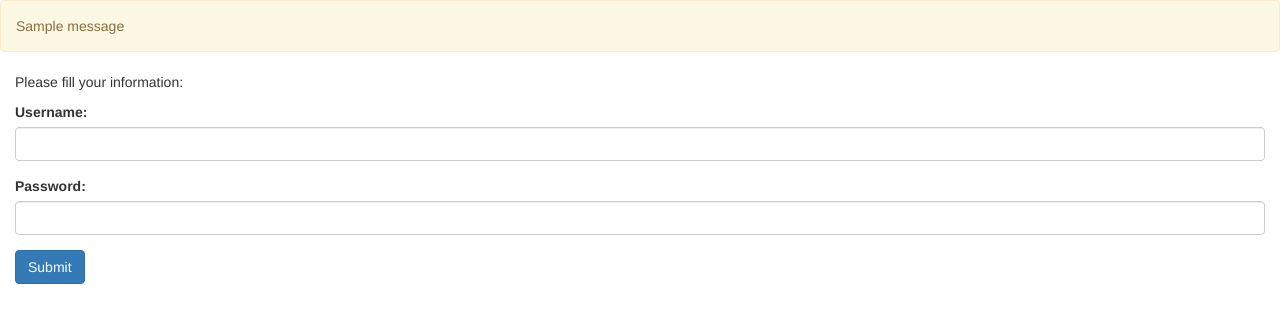
After one commit to arsm100/Instagram_clone, a Flask app: template templates/users/sign_in.html in a window 1280 px wide. The commit adds this page. Shown: the top 323 px of the page. Run offline with Flask 2, Linux system fonts and the light colour scheme; the template is opened without the code that fills it, so the values that code supplies are empty; tables that the repository leaves empty hold one stand-in row (values such as "Sample post"); one stand-in notice (Sample message) is shown; some libraries are stand-ins or nearby versions.

Commit message:
users can sign in
Signed-off-by: Ahmed Ramzi <ahmedramzy160@yahoo.com>

```diff
--- a/app.py
+++ b/app.py
@@ -8,7 +8,8 @@ from flask_login import login_manager, LoginManager
 @app.route("/")
 def home():
     user_full_name = request.args.get('user_full_name')
-    return render_template('home.html', user_full_name=user_full_name)
+    signed_in = request.args.get('signed_in')
+    return render_template('home.html', signed_in=signed_in, user_full_name=user_full_name)
 
 
 @app.route("/users/new")
@@ -38,8 +39,30 @@ def index():
 
 @app.route("/users/<id>", methods=["GET"])
 def show(id):
-    puppy = Puppy.query.get(id)
-    return render_template('puppies/show.html', puppy=puppy)
+    user = User.query.get(id)
+    return render_template('users/show.html', user=user)
+
+
+@app.route("/users/sign_in")
+def sign_in():
+    return render_template('users/sign_in.html')
+
+
+@app.route("/users/sign_in", methods=["POST"])
+def authenticate():
+    username = request.form.get('username')
+    password = request.form.get('password')
+    user = User.query.filter_by(username=username)
+    try:
+        if user.all()[0].password == password:
+            flash('Welcome to Instgram Clone!', 'info')
+            return redirect(url_for('home', signed_in=True, user_full_name=user.all()[0].full_name))
+        else:
+            flash('Wrong Password!', 'Warning')
+            return redirect(url_for('home', signed_in=False))
+    except IndexError:
+        flash('User doesn\'t exist!', 'Warning')
+        return redirect(url_for('home', signed_in=False))
 
 
 @app.route("/puppies/<id>/edit", methods=["GET"])
--- a/database.py
+++ b/database.py
@@ -10,6 +10,8 @@ from flask_migrate import Migrate
 # basedir = os.path.abspath(os.path.dirname(__file__))
 
 app = Flask(__name__)
+app.secret_key = "don't tell anyone"
+
 # Connects our Flask App to our Database
 app.config['SQLALCHEMY_DATABASE_URI'] = os.environ['DATABASE_URL']
 app.config['SQLALCHEMY_TRACK_MODIFICATIONS'] = False
--- a/templates/_base.html
+++ b/templates/_base.html
@@ -14,7 +14,17 @@
 </head>
 
 <body>
-  <div class="container">
+  <div>
+    {% with messages = get_flashed_messages() %}
+    {% if messages %}
+    {% for message in messages %}
+    <div class="alert alert-warning"> {{message}} </div>
+    {% endfor %}
+    {% endif %}
+    {% endwith %}
+  </div>
+
+  <div class="container-fluid">
     {% block content %}
     {% endblock %}
   </div>
--- /dev/null
+++ b/templates/users/sign_in.html
@@ -0,0 +1,22 @@
+{% extends "_base.html" %}
+{% block title %}
+User Sign-in
+{% endblock %}
+{% block content %}
+<p>Please fill your information:</p>
+
+<form action="{{ url_for('authenticate') }}" method="POST">
+
+  <div class="form-group">
+    <label for="username">Username:</label>
+    <input type='text' name='username' class="form-control" />
+  </div>
+
+  <div class="form-group">
+    <label for="password">Password:</label>
+    <input type='password' name='password' class="form-control" />
+  </div>
+
+  <button type="submit" class="btn btn-primary">Submit</button>
+</form>
+{% endblock %}
```
Also changed, not shown: templates/home.html (+11 -2 lines).
